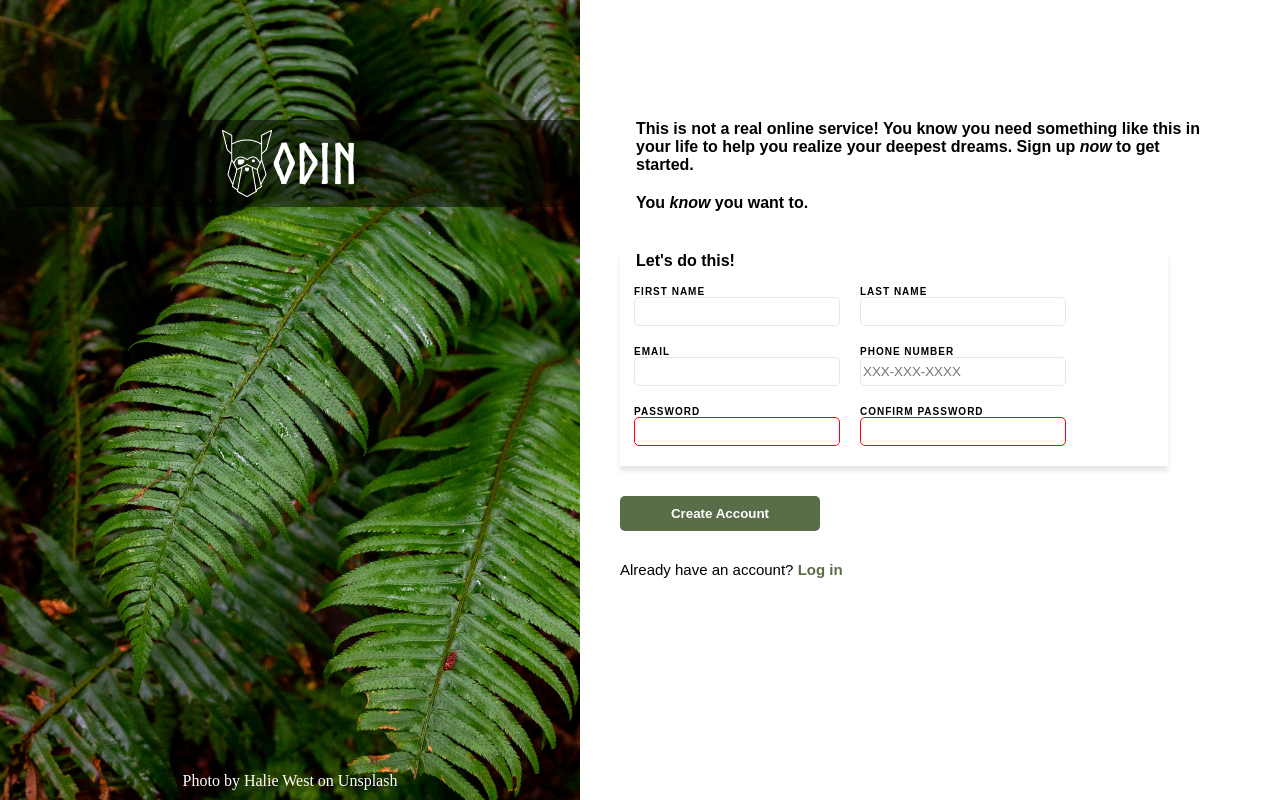
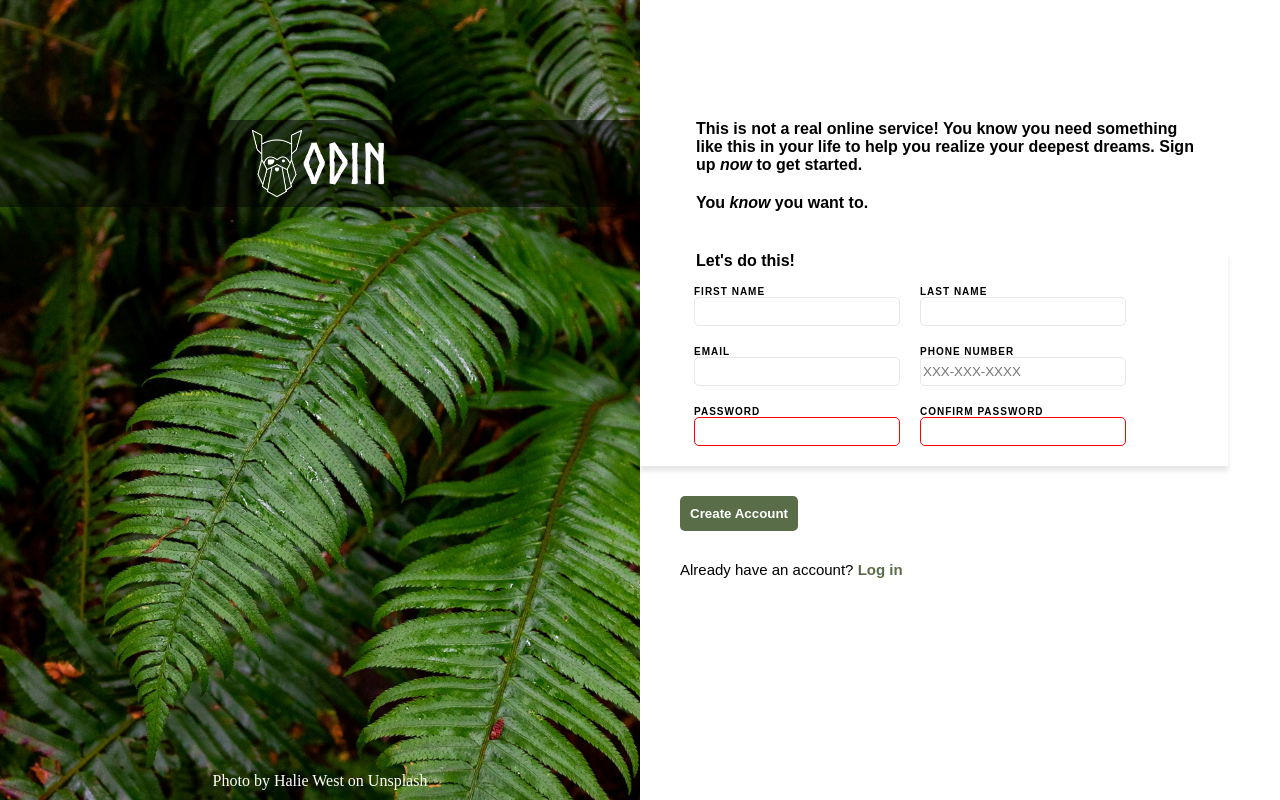
Before and after one commit to RG-64/Sign-in-form, a plain HTML site: page index.html in a window 1280 px wide. Drawn offline with Linux system fonts and the light colour scheme.

Commit message:
Finishes polishing

```diff
--- a/css/style.css
+++ b/css/style.css
@@ -23,7 +23,6 @@ body{
     display:flex;
    flex-direction:column;
    flex:1;
-   padding:120px 80px 120px 40px;
    font-family:Arial, Helvetica, sans-serif;
   font-weight:600;
  }
@@ -47,6 +46,7 @@ color:white;
  #warning{
    margin-bottom:40px;
    margin-left:16px;
+   padding:120px 80px 0px 40px;
  }
  #special{
    margin-top:20px;
@@ -109,4 +109,9 @@ color:white;
   display:flex;
   width:max-content;
   box-shadow:0px 5px 5px rgba(0,0,0,10%);
+  padding-left: 40px;
  }
+
+ #other{
+   padding:0px 80px 120px 40px;
+ }
--- a/index.html
+++ b/index.html
@@ -22,6 +22,7 @@
             You <em>know</em> you want to.
         </div>
     </div>
+    <form action="" method="POST">
         <div id="shadow">
             <fieldset>
                 <legend>
@@ -44,7 +45,7 @@
 
                 <div class="fill">
                     <label>PHONE NUMBER</label>
-                <input name="phone" type="text" max="20" pattern="" placeholder="XXX-XXX-XXXX" required>
+                    <input name="phone" type="tel" max="20" pattern="[0-9]{3}-[0-9]{3}-[0-9]{4}" placeholder="XXX-XXX-XXXX" required>
                 </div>
 
                 <div class="fill">
@@ -58,6 +59,7 @@
                 </div>
             </fieldset>
         </div>
+        <div id="other">
             <button type="submit">Create Account</button>
 
             <div id="login">
@@ -65,5 +67,7 @@
                 <a>Log in</a>
             </div>
         </div>
+    </form>
+</div>
 </body>
 </html>
```
Lines whose indentation alone changed are shown as unchanged.
